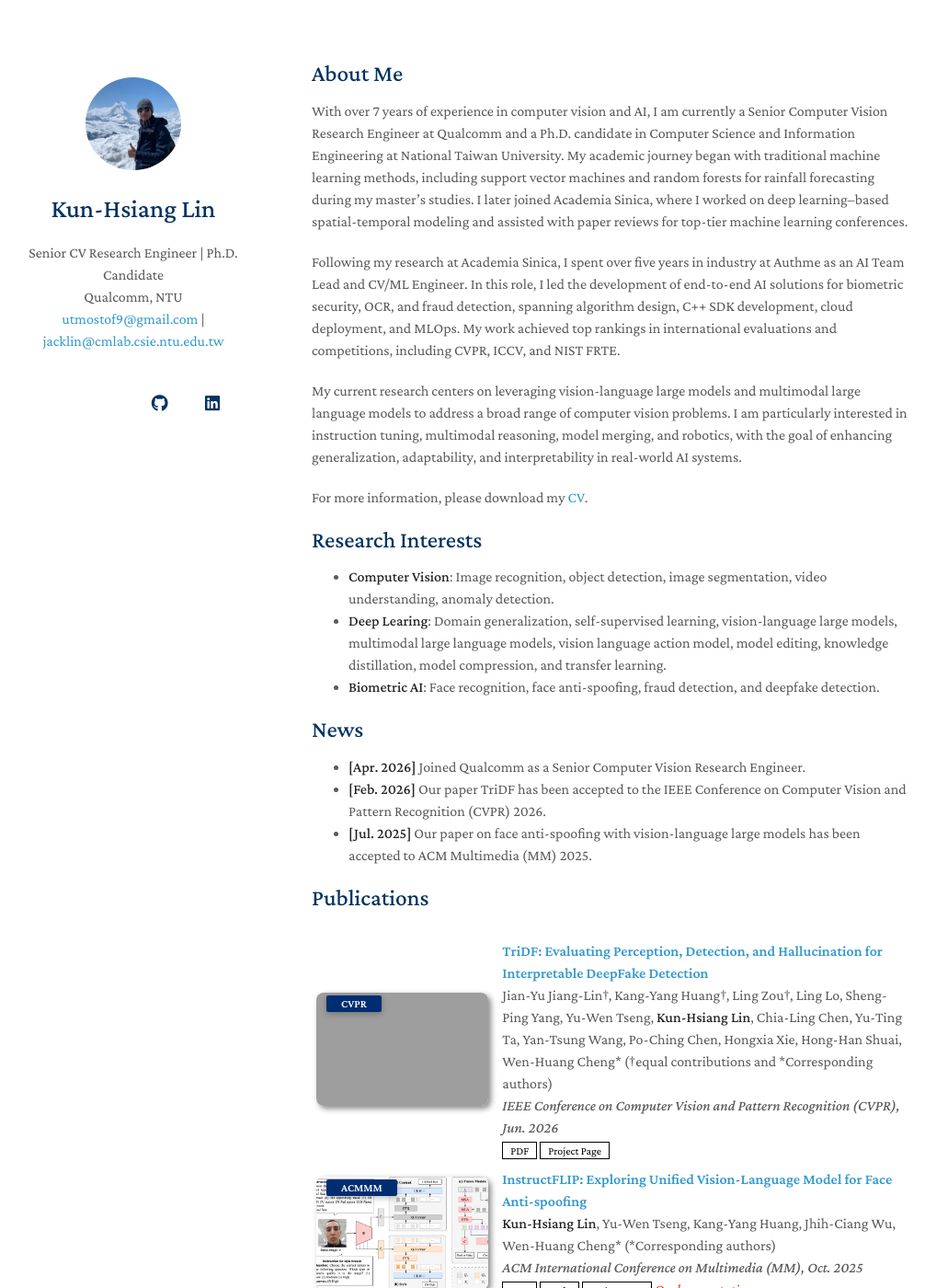
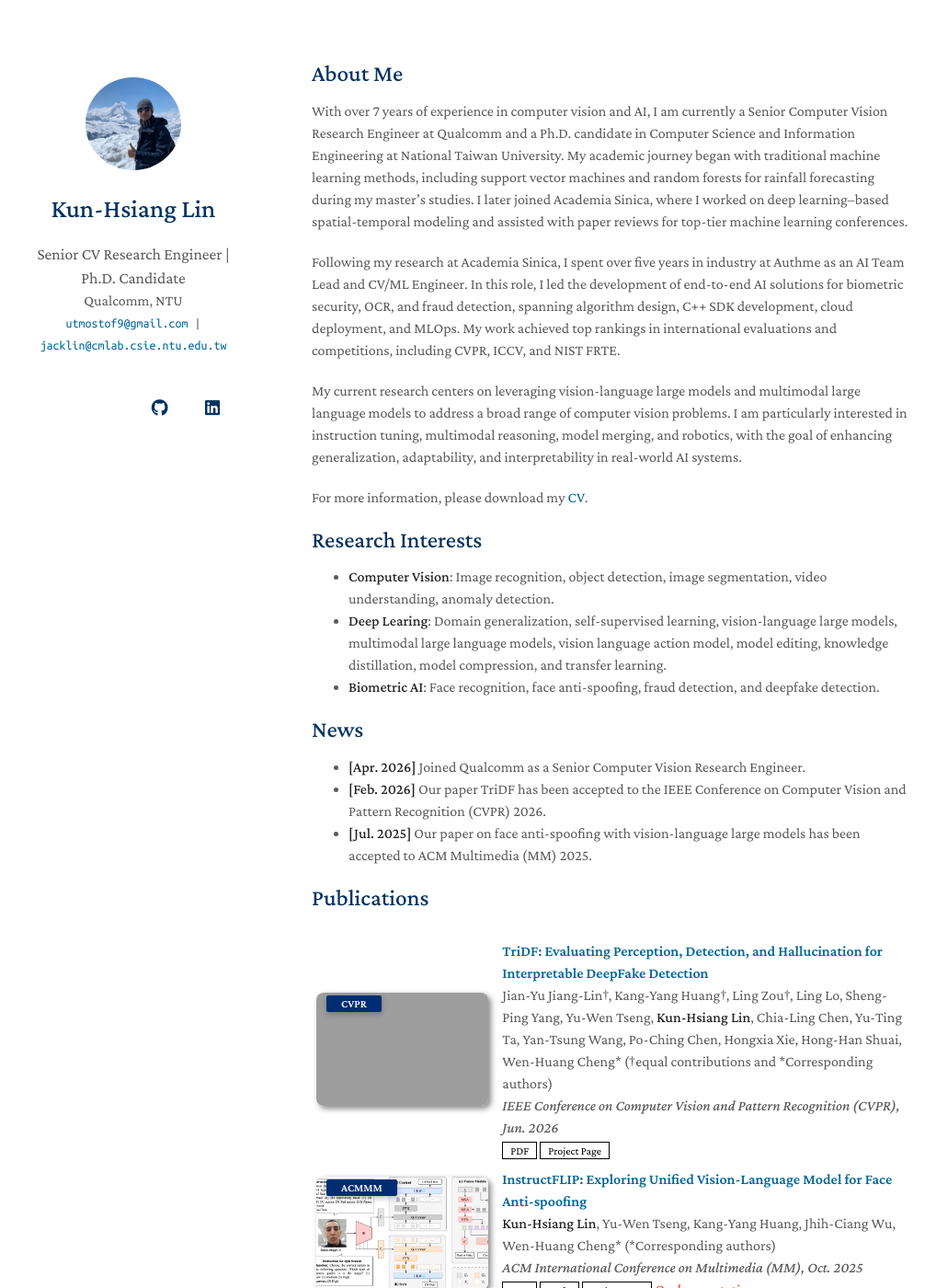
Before and after one commit to kunkunlin1221/kunkunlin1221.github.io, a Jekyll site: the page built from index.md, in a window 1280 px wide and 1400 px high. Shown: the whole window at 92% size, without its empty margins (131-1149 px from the left). Built offline with Jekyll 4.4.1, drawn with Linux system fonts in a browser that asks for light colours; a style sheet for code colours, icons or effects is not loaded; our own code applies the rules of GitHub Pages for plain Markdown files; some of the changed text lies outside the part shown; grey boxes are pictures that could not be loaded.

Commit message:
[C] Restyle headings, links, and the services section
Add .position / .service-subhead classes and darker link colors, and
drop dead commented-out social-icon CSS. Use semantic h3 headings in
the services section and modernize NIPS -> NeurIPS.

Co-Authored-By: Claude Opus 4.8 (1M context) <noreply@anthropic.com>

```diff
--- a/_includes/services.md
+++ b/_includes/services.md
@@ -1,16 +1,16 @@
 ## Services
 
-<h4 style="margin:0 10px 0;">Conference Reviewers</h4>
+<h3 class="service-subhead">Conference Reviewers</h3>
 
 <ul style="margin:0 0 5px;">
   <li><a href="https://2025.ieeeicme.org"><autocolor>IEEE International Conference on Multimedia and Expo (ICME) 2025</autocolor></a></li>
   <li><a href="https://icml.cc/Conferences/2018"><autocolor>The Thirty-Fifth International Conference on Machine Learning (ICML) 2018</autocolor></a></li>
-  <li><a href="https://neurips.cc/Conferences/2018"><autocolor>The Thirty-Second Annual Conference on Neural Information Processing Systems (NIPS) 2018</autocolor></a></li>
-  <li><a href="https://neurips.cc/Conferences/2017"><autocolor>The Thirty-First Annual Conference on Neural Information Processing Systems (NIPS) 2017</autocolor></a></li>
+  <li><a href="https://neurips.cc/Conferences/2018"><autocolor>The Thirty-Second Annual Conference on Neural Information Processing Systems (NeurIPS) 2018</autocolor></a></li>
+  <li><a href="https://neurips.cc/Conferences/2017"><autocolor>The Thirty-First Annual Conference on Neural Information Processing Systems (NeurIPS, formerly NIPS) 2017</autocolor></a></li>
   <li><a href="https://www.kdd.org/kdd2017/"><autocolor>Proceedings of the 23rd ACM SIGKDD International Conference on Knowledge Discovery and Data Mining (KDD) 2017</autocolor></a></li>
 </ul>
 
-<h4 style="margin:0 10px 0;">Journal Reviewers</h4>
+<h3 class="service-subhead">Journal Reviewers</h3>
 
 <ul style="margin:0 0 20px;">
   <li><a href="https://www.computer.org/csdl/journal/tp"><autocolor>IEEE Transactions on Pattern Analysis and Machine Intelligence (TPAMI)</autocolor></a></li>
--- a/_sass/minimal-light-no-dark-mode.scss
+++ b/_sass/minimal-light-no-dark-mode.scss
@@ -81,9 +81,19 @@
 .github span{
   background-color:#000}
 
-email {
+.email, email {
     font-size: 14px;
     font-family: "Ubuntu Mono";
+}
+
+.position {
+    font-size: 1.10rem;
+}
+
+.service-subhead {
+    font-size: 1.05rem;
+    font-weight: 600;
+    margin: 0 10px 8px 0;
 }
 
 .icon-button i{
@@ -213,12 +223,12 @@ h1 {
 }
 
 a {
-  color:#39c;
+  color:#006699;
   text-decoration:none;
 }
 
 a:hover {
-  color:#069;
+  color:#00496e;
 }
 
 a small {
--- a/_sass/minimal-light.scss
+++ b/_sass/minimal-light.scss
@@ -19,40 +19,10 @@
 .social-icons a:last-child{margin-right:0}.social-icons a:hover{background-color:white;
     color:black;
     transform: scale(1.2)}
-    /*
-    .social-icons a:after {
-        content: '';
-        display: block;
-        margin: 0px;
-        height: 1px;
-        width: 0px;
-        background: transparent;
-        transition: width .5s ease, background-color .5s ease;
-      }
-      .social-icons a:hover:after {
-        width: 100%;
-        background: #337ab7;
-      }
-     */
 
 @media (prefers-color-scheme: dark) {.social-icons a:last-child{margin-right:0}.social-icons a:hover{background-color:#20212b;
     color:black;
     transform: scale(1.2)}
-    /*
-    .social-icons a:after {
-        content: '';
-        display: block;
-        margin: 0px;
-        height: 1px;
-        width: 0px;
-        background: transparent;
-        transition: width .5s ease, background-color .5s ease;
-      }
-    .social-icons a:hover:after {
-        width: 100%;
-        background: #a0b0ff;
-      }
-    */
 }
 
 .icon-button{
@@ -103,9 +73,19 @@
 .github span{
   background-color:#000}
 
-email {
+.email, email {
     font-size: 14px;
     font-family: "Ubuntu Mono";
+}
+
+.position {
+    font-size: 1.10rem;
+}
+
+.service-subhead {
+    font-size: 1.05rem;
+    font-weight: 600;
+    margin: 0 10px 8px 0;
 }
 
 .icon-button i{
@@ -218,9 +198,6 @@ papertitle {
         border-radius: 100%;
         width: 45%;
         padding: 20px;
-        // border: 1px solid #ddd;
-        // padding: 3px;
-        // box-shadow: 0 -1px 5px 1px rgba(200, 200, 200, 0.3);
       }
 
     #header .image.avatar {
@@ -270,12 +247,12 @@ h1 {
 }
 
 a {
-  color:#39c;
+  color:#006699;
   text-decoration:none;
 }
 
 a:hover {
-  color:#069;
+  color:#00496e;
 }
 
 @media (prefers-color-scheme: dark) {
```
